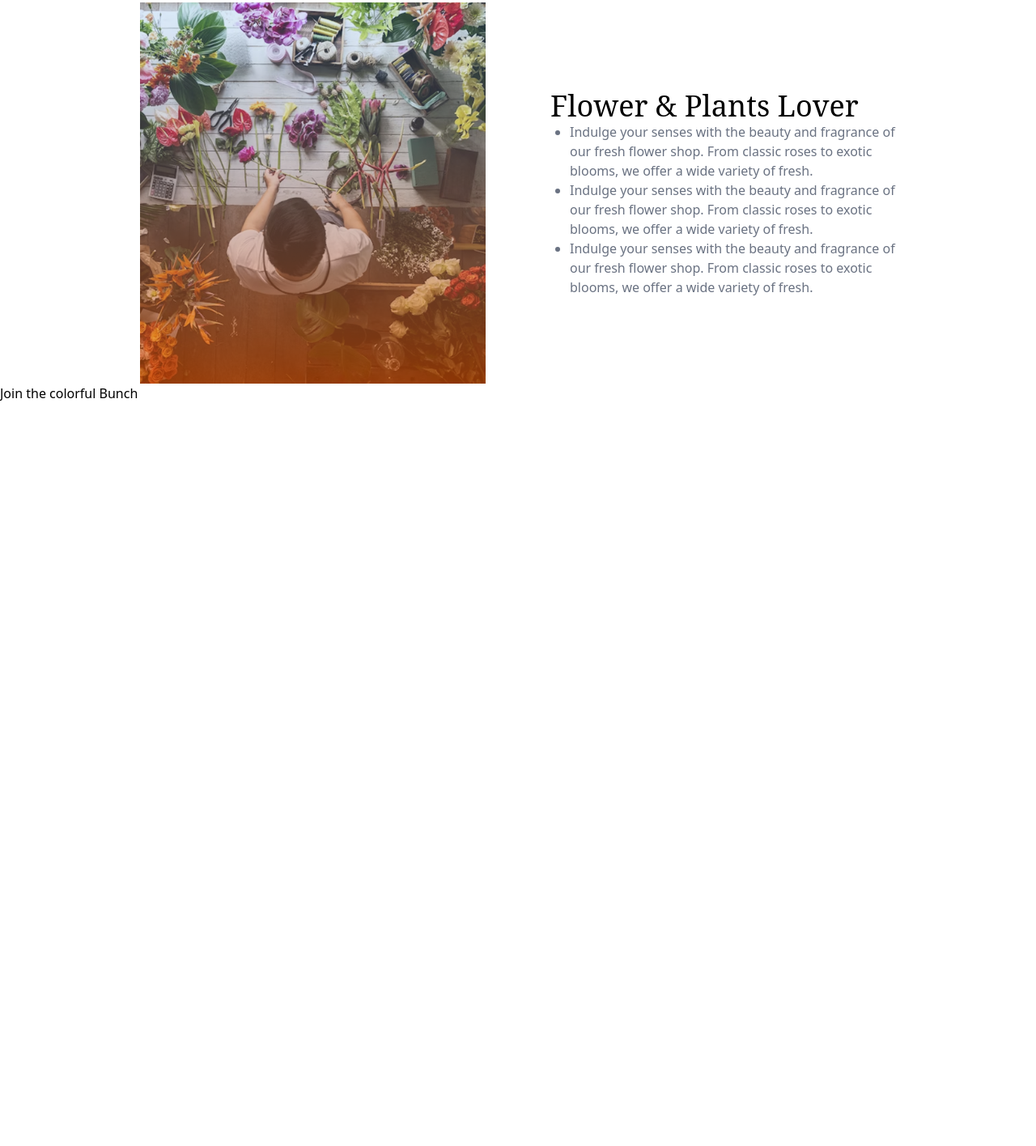
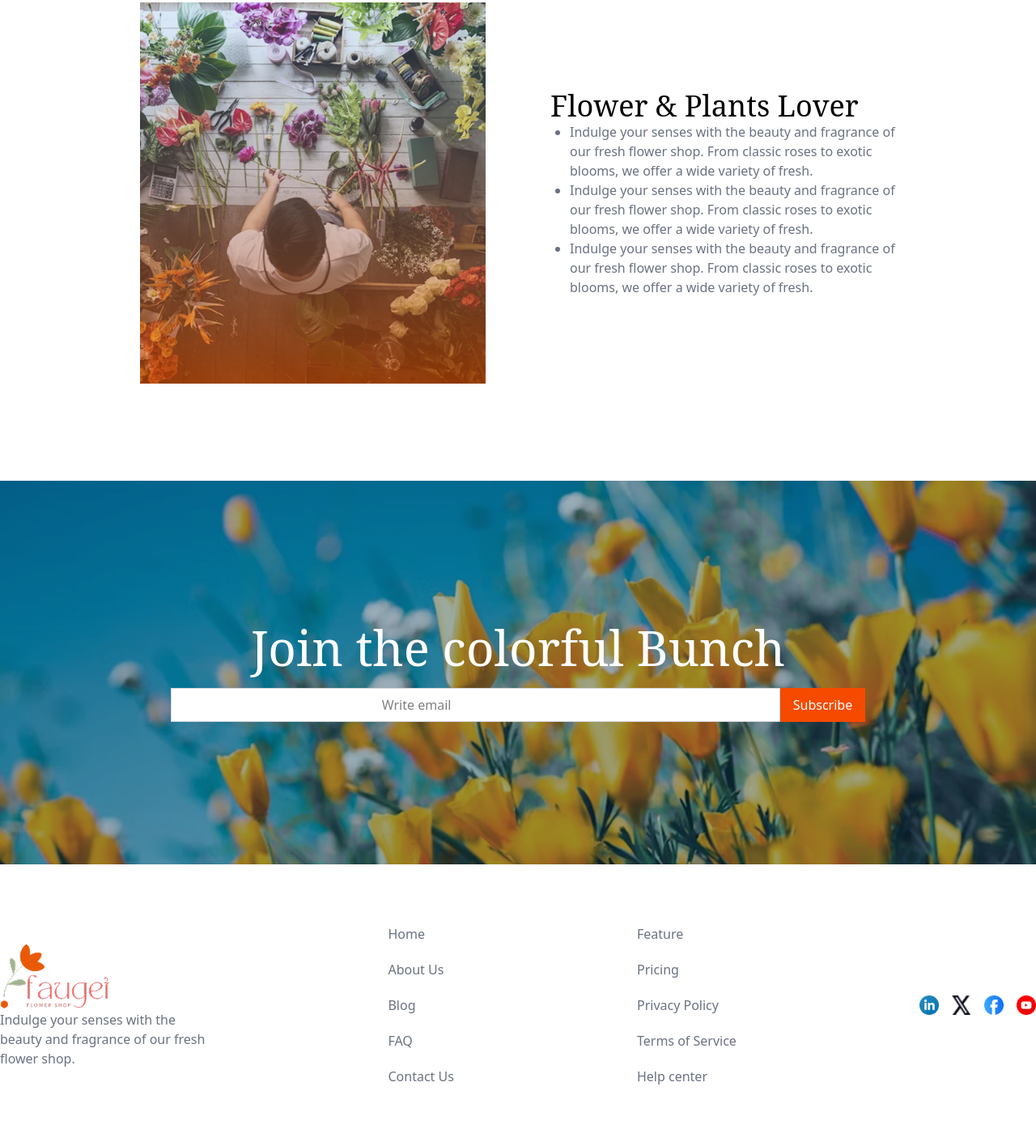
Before and after one commit to tamimyousuf35/flower-shop, a plain HTML site: page index.html in a window 1280 px wide. Shown: the part 1838-3254 px from the top of the page at 81% size. Before the commit the page ends 2336 px from the top, so only its background shows below. Drawn offline with nearby package versions, Linux system fonts and the light colour scheme.

Commit message:
footer added

```diff
--- a/index.html
+++ b/index.html
@@ -24,6 +24,13 @@
   font-variation-settings:
     "wdth" 100;
 }
+
+/* subscribe */
+.subscribe_{
+/* background-image: url("assets/news-letter-bg.png"); */
+
+}
+
     </style>
 </head>
 <body>
@@ -187,7 +194,56 @@
 
 
      <!-- subscribe -->
-      <h1>Join the colorful Bunch</h1>
+      <section class="relative mt-30">
+        <img src="./assets/news-letter-bg.png" alt="" width="100%">
+
+      <div class="absolute inset-0 flex flex-col items-center justify-center text-center">
+          <center>
+            <h1 class="text-6xl mb-5 titles_ text-white">Join the colorful Bunch</h1>
+          </center>
+              <center>
+                <input type="text" name="" id="" placeholder="Write email" class="input_ bg-white  py-2 px-65 border border-gray-300 rounded-none"><button class="button_ bg-orange-600 text-white px-4 py-[9px] hover:bg-orange-700 transition cursor-pointer ">Subscribe</button>
+              </center>
+
+
+      </div>
+      </section>
+
+      <!-- footer -->
+
+      <section class="flex max-w-[1440px] m-auto h-[348px] justify-between items-center">
+        <div>
+            <img src="./assets/logo.png" alt="">
+            <p class="text-gray-500">Indulge your senses with the <br> beauty and fragrance of our fresh <br> flower shop. </p>
+        </div>
+        <div>
+            <ul class="text-gray-500 [&>li]:my-5">
+                <li><a href="#">Home</a></li>
+                <li><a href="#">About Us</a></li>
+                <li><a href="#">Blog</a></li>
+                <li><a href="#">FAQ</a></li>
+                <li><a href="#">Contact Us</a></li>
+            </ul>
+        </div>
+        <div>
+            <ul class="text-gray-500 [&>li]:my-5">
+                <li class=""><a href="#">Feature</a></li>
+                <li><a href="#">Pricing</a></li>
+                <li><a href="#">Privacy Policy</a></li>
+                <li><a href="#">Terms of Service</a></li>
+                <li><a href="#">Help center</a></li>
+            </ul>
+        </div>
+        <div class="social_icons flex gap-4 [&>img]:w-6 [&>img]:h-6 [&>img]:cursor-pointer">
+            <img src="./assets/icon-linkedin.png" alt="">
+            <img src="./assets/icon-twitter.png" alt="">
+            <img src="./assets/icon-facebook.png" alt="">
+            <img src="./assets/icon-youtube.png" alt="">
+        </div>
+      </section>
+
+
+
 
 
 </body>
```
